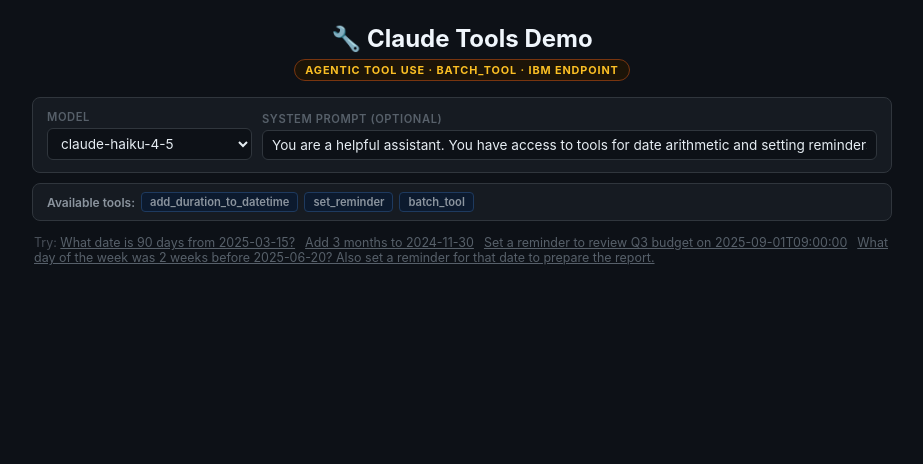
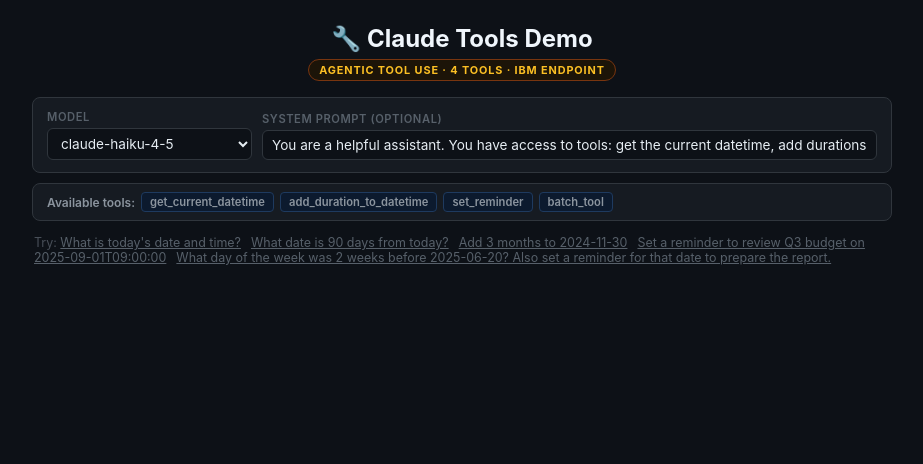
Before and after one commit to anilvaranasi/claudelearning, a Flask app: page / in a window 1280 px wide. Shown: the top 464 px of the page, without its empty margins (178-1101 px from the left). Run offline with Flask 3, Linux system fonts and the light colour scheme.

Commit message:
Add get_current_datetime tool from 001_tools_007 notebook

```diff
--- a/claude-webapp-tools/app.py
+++ b/claude-webapp-tools/app.py
@@ -1,7 +1,7 @@
 import os
 import json
 import uuid
-from datetime import datetime, timedelta
+from datetime import datetime, timedelta, timezone
 from dotenv import load_dotenv
 import anthropic
 from flask import Flask, render_template, request, jsonify, make_response
@@ -69,6 +69,13 @@
     return new_date.strftime("%A, %B %d, %Y %I:%M:%S %p")
 
 
+def get_current_datetime(date_format="%Y-%m-%d %H:%M:%S"):
+    """Return the current date/time formatted according to date_format."""
+    if not date_format:
+        raise ValueError("date_format cannot be empty")
+    return datetime.now().strftime(date_format)
+
+
 def set_reminder(content, timestamp):
     """Simulate setting a reminder — returns confirmation string."""
     return f"Reminder set for {timestamp}: {content}"
@@ -95,7 +102,11 @@
 
 def dispatch_tool(name, args):
     """Route a tool call by name to its implementation."""
-    if name == "add_duration_to_datetime":
+    if name == "get_current_datetime":
+        return get_current_datetime(
+            date_format=args.get("date_format", "%Y-%m-%d %H:%M:%S"),
+        )
+    elif name == "add_duration_to_datetime":
         return add_duration_to_datetime(
             datetime_str  = args["datetime_str"],
             duration      = args.get("duration", 0),
@@ -191,7 +202,31 @@
     },
 }
 
-ALL_TOOLS = [ADD_DURATION_SCHEMA, SET_REMINDER_SCHEMA, BATCH_TOOL_SCHEMA]
+GET_CURRENT_DATETIME_SCHEMA = {
+    "name": "get_current_datetime",
+    "description": (
+        "Returns the current date and time formatted according to the specified format string. "
+        "Use this when you need to know the current date and time, such as for timestamping records, "
+        "calculating time differences, or displaying the current time to users. "
+        "Default format: '%Y-%m-%d %H:%M:%S' returns a timestamp like '2025-05-07 14:32:15'."
+    ),
+    "input_schema": {
+        "type": "object",
+        "properties": {
+            "date_format": {
+                "type": "string",
+                "description": (
+                    "Python strftime format string. E.g. '%Y-%m-%d' for date only, "
+                    "'%H:%M:%S' for time only, '%B %d, %Y' for 'May 07, 2025'. "
+                    "Defaults to '%Y-%m-%d %H:%M:%S'."
+                ),
+            },
+        },
+        "required": [],
+    },
+}
+
+ALL_TOOLS = [GET_CURRENT_DATETIME_SCHEMA, ADD_DURATION_SCHEMA, SET_REMINDER_SCHEMA, BATCH_TOOL_SCHEMA]
 
 
 # ── Agentic tool-use loop ─────────────────────────────────────────────────────
--- a/claude-webapp-tools/templates/index.html
+++ b/claude-webapp-tools/templates/index.html
@@ -187,7 +187,7 @@
 <body>
   <header>
     <h1>🔧 Claude Tools Demo</h1>
-    <span class="app-tag">Agentic Tool Use · batch_tool · IBM Endpoint</span>
+    <span class="app-tag">Agentic Tool Use · 4 Tools · IBM Endpoint</span>
   </header>
 
   <div class="shell">
@@ -206,13 +206,14 @@
         <label for="systemInput">System Prompt (optional)</label>
         <input type="text" id="systemInput"
           placeholder="You are a helpful assistant with access to date and reminder tools."
-          value="You are a helpful assistant. You have access to tools for date arithmetic and setting reminders. Use them when helpful." />
+          value="You are a helpful assistant. You have access to tools: get the current datetime, add durations to dates, set reminders, and invoke multiple tools at once via batch_tool. Use them whenever helpful." />
       </div>
     </div>
 
     <!-- Available tools info -->
     <div class="tools-info">
       <span>Available tools:</span>
+      <span class="tool-badge">get_current_datetime</span>
       <span class="tool-badge">add_duration_to_datetime</span>
       <span class="tool-badge">set_reminder</span>
       <span class="tool-badge">batch_tool</span>
@@ -385,7 +386,8 @@
 
     // Example prompts shown on load
     const examples = [
-      "What date is 90 days from 2025-03-15?",
+      "What is today's date and time?",
+      "What date is 90 days from today?",
       "Add 3 months to 2024-11-30",
       "Set a reminder to review Q3 budget on 2025-09-01T09:00:00",
       "What day of the week was 2 weeks before 2025-06-20? Also set a reminder for that date to prepare the report.",
```
